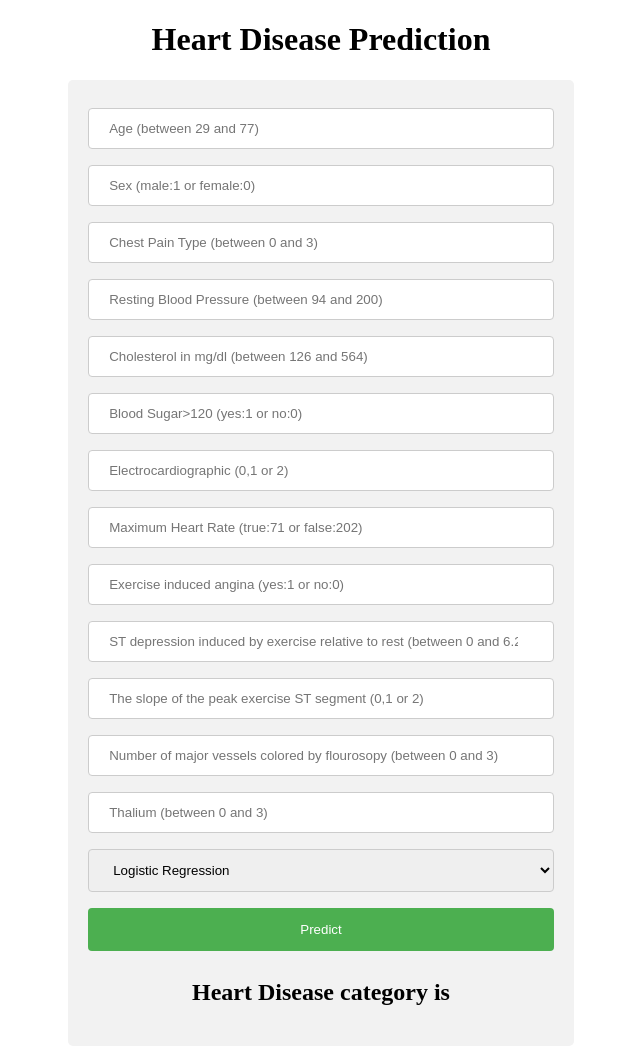
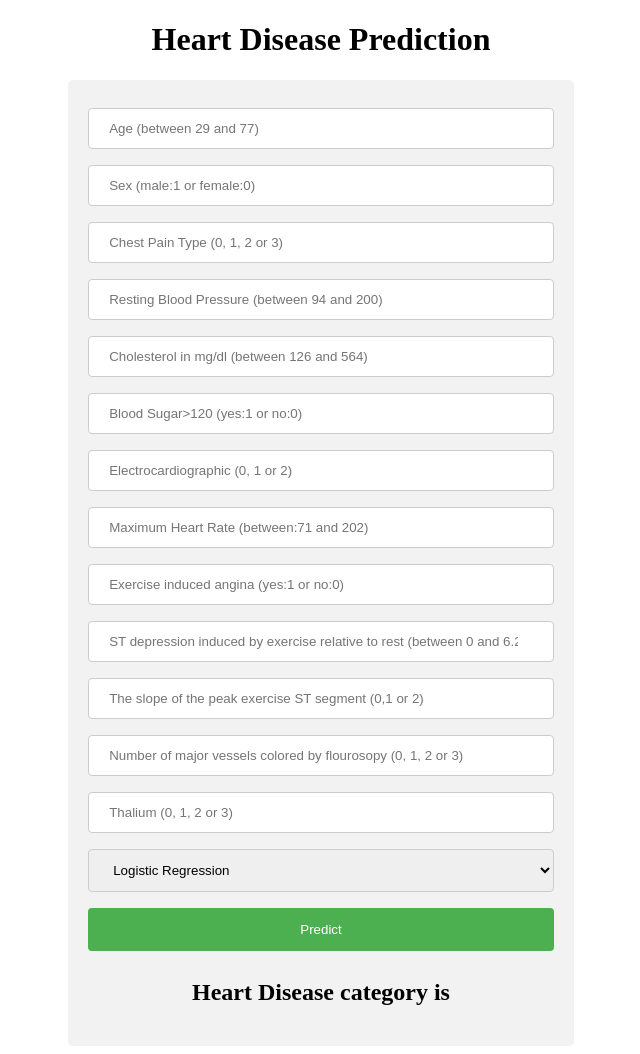
Before and after one commit to maybje/ce888-lab10, a Flask app: page / in a window 1280 px wide. Shown: the whole page, without its empty margins (319-959 px from the left). Run offline with Flask 2, Linux system fonts and the light colour scheme; parts of the project's set-up code (start-up, migrations or seed data) failed here and were passed over.

Commit message:
commit message

```diff
--- a/templates/home.html
+++ b/templates/home.html
@@ -52,7 +52,7 @@ padding: 20px;
   <input type="number" id="sex" name="sex" placeholder="Sex (male:1 or female:0)" min="0" max="1" step="1" required size="35">
 
   <label for="cp"></label>
-  <input type="number" id="cp" name="cp" placeholder="Chest Pain Type (between 0 and 3)" min="0" max="3" step="1" required size="35">
+  <input type="number" id="cp" name="cp" placeholder="Chest Pain Type (0, 1, 2 or 3)" min="0" max="3" step="1" required size="35">
 
   <label for="trestbps"></label>
   <input type="number" id="trestbps" name="trestbps" placeholder="Resting Blood Pressure (between 94 and 200)" min="94" max="200" step="1" required size="35">
@@ -64,10 +64,10 @@ padding: 20px;
   <input type="number" id="fbs" name="fbs" placeholder="Blood Sugar>120 (yes:1 or no:0)" min="0" max="1" step="1" required size="35">
 
   <label for="restcg"></label>
-  <input type="number" id="restcg" name="restcg" placeholder="Electrocardiographic (0,1 or 2)" min="0" max="2" step="1" required size="35">
+  <input type="number" id="restcg" name="restcg" placeholder="Electrocardiographic (0, 1 or 2)" min="0" max="2" step="1" required size="35">
 
   <label for="thalach"></label>
-  <input type="number" id="thalach" name="thalach" placeholder="Maximum Heart Rate (true:71 or false:202)" min="71" max="202" step="1" required size="35">
+  <input type="number" id="thalach" name="thalach" placeholder="Maximum Heart Rate (between:71 and 202)" min="71" max="202" step="1" required size="35">
 
   <label for="exang"></label>
   <input type="number" id="exang" name="exang" placeholder="Exercise induced angina (yes:1 or no:0)" min="0" max="1" step="1" required size="35">
@@ -79,10 +79,10 @@ padding: 20px;
   <input type="number" id="slope" name="slope" placeholder="The slope of the peak exercise ST segment (0,1 or 2)" min="0" max="2" step="1" required size="35">
 
   <label for="ca"></label>
-  <input type="number" id="ca" name="ca" placeholder="Number of major vessels colored by flourosopy (between 0 and 3)" min="0" max="3" step="1" required size="35">
+  <input type="number" id="ca" name="ca" placeholder="Number of major vessels colored by flourosopy (0, 1, 2 or 3)" min="0" max="3" step="1" required size="35">
 
   <label for="thal"></label>
-  <input type="number" id="thal" name="thal" placeholder="Thalium (between 0 and 3)" min="0" max="3" step="1" required size="35">
+  <input type="number" id="thal" name="thal" placeholder="Thalium (0, 1, 2 or 3)" min="0" max="3" step="1" required size="35">
 
   <select name="req_model">
   <option value="Logistic">Logistic Regression</option>
```
